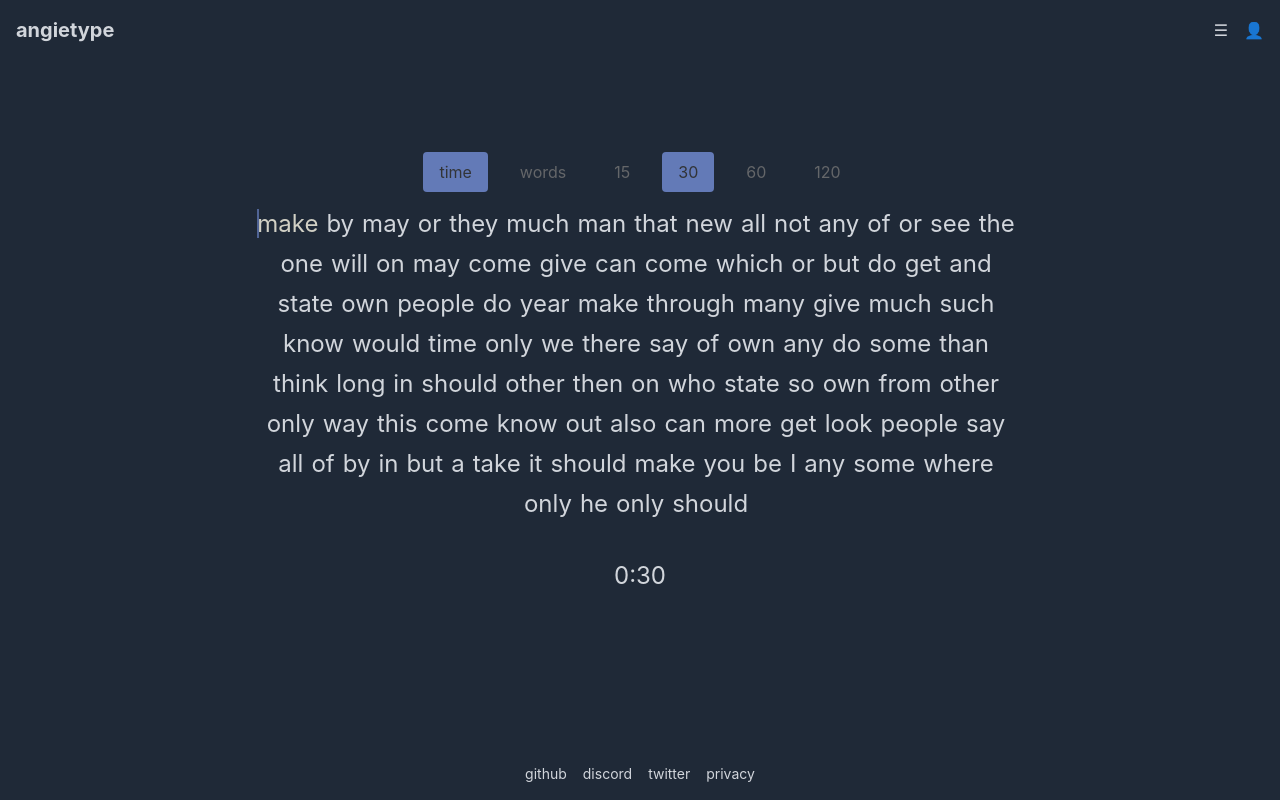
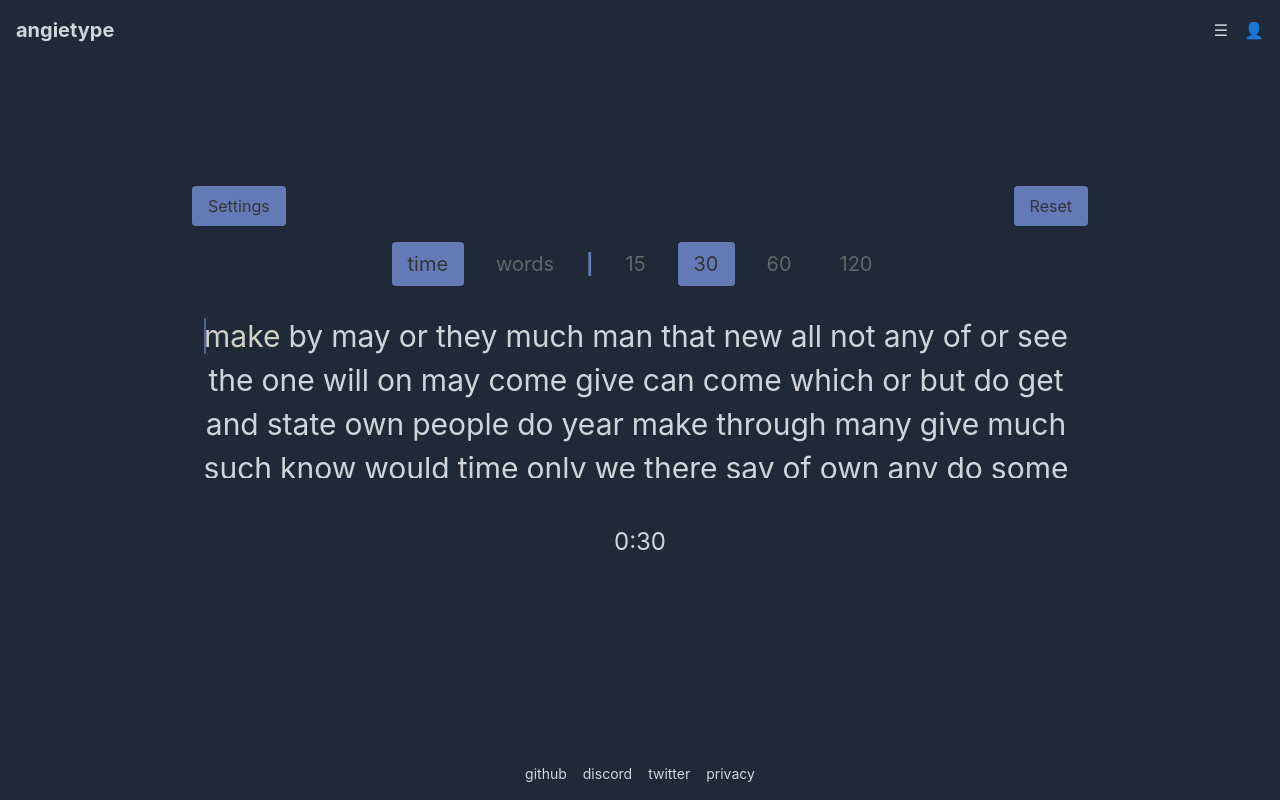
Before and after one commit to angelo-234/typing-test, a React (Create React App) app: page / in a window 1280 px wide. Built offline with nearby package versions, Linux system fonts and the light colour scheme.

Commit message:
layout changes and additional logic + reset button

```diff
--- a/src/App.tsx
+++ b/src/App.tsx
@@ -7,6 +7,12 @@ import Footer from './components/Footer';
 const App: React.FC = () => {
   const [mode, setMode] = useState<'time' | 'words'>('time');
   const [duration, setDuration] = useState(30);
+  const [primaryColor, setPrimaryColor] = useState('#637AB7');
+
+  const handleColorChange = (color: string) => {
+    setPrimaryColor(color);
+    document.documentElement.style.setProperty('--primary-color', color);
+  };
 
   useEffect(() => {
     if (mode === 'words' && duration === 30) {
@@ -20,13 +26,13 @@ const App: React.FC = () => {
     <div className="min-h-screen bg-gray-800 text-gray-300 flex flex-col">
       <Header />
       <main className="flex-grow flex flex-col items-center justify-center">
-        <Settings
-          mode={mode}
-          duration={duration}
-          onModeChange={setMode}
-          onDurationChange={setDuration}
-        />
-        <TypingTest mode={mode} duration={duration} />
+        <TypingTest
+        mode={mode}
+        duration={duration}
+        onModeChange={setMode}
+        onDurationChange={setDuration}
+        primaryColor={primaryColor}
+        onColorChange={handleColorChange} />
       </main>
       <Footer />
     </div>
--- a/src/components/Settings.tsx
+++ b/src/components/Settings.tsx
@@ -9,7 +9,8 @@ interface SettingsProps {
 
 const Settings: React.FC<SettingsProps> = ({ mode, duration, onModeChange, onDurationChange }) => {
   return (
-    <div className="mb-4 flex justify-center space-x-4">
+    <div className="mb-8 flex justify-center items-center space-x-4 text-xl">
+      <div className="flex space-x-4">
         <button
           onClick={() => onModeChange('time')}
           className={`px-4 py-2 rounded ${mode === 'time' ? 'bg-primary text-background' : 'text-text-inactive'}`}
@@ -22,6 +23,9 @@ const Settings: React.FC<SettingsProps> = ({ mode, duration, onModeChange, onDur
         >
           words
         </button>
+      </div>
+      <div className="text-primary font-bold">|</div>
+      <div className="flex space-x-4">
         {mode === 'time' && (
           <>
             {[15, 30, 60, 120].map((seconds) => (
@@ -49,6 +53,7 @@ const Settings: React.FC<SettingsProps> = ({ mode, duration, onModeChange, onDur
           </>
         )}
       </div>
+    </div>
   );
 };
 
--- /dev/null
+++ b/src/components/Sidebar.tsx
@@ -0,0 +1,40 @@
+import React from 'react';
+
+interface SidebarProps {
+  isOpen: boolean;
+  onClose: () => void;
+  primaryColor: string;
+  onColorChange: (color: string) => void;
+}
+
+const Sidebar: React.FC<SidebarProps> = ({ isOpen, onClose, primaryColor, onColorChange }) => {
+  const colors = ['#637AB7', '#FF5733', '#33FF57', '#5733FF', '#FF33F5'];
+
+  return (
+    <div
+      className={`fixed top-0 right-0 h-full w-64 bg-background text-text p-4 transform transition-transform duration-300 ease-in-out ${
+        isOpen ? 'translate-x-0' : 'translate-x-full'
+      }`}
+    >
+      <button onClick={onClose} className="absolute top-2 right-2 text-2xl">&times;</button>
+      <h2 className="text-xl mb-4">Settings</h2>
+      <div>
+        <h3 className="mb-2">Primary Color</h3>
+        <div className="flex flex-wrap gap-2">
+          {colors.map((color) => (
+            <button
+              key={color}
+              onClick={() => onColorChange(color)}
+              className={`w-8 h-8 rounded-full ${
+                color === primaryColor ? 'ring-2 ring-white' : ''
+              }`}
+              style={{ backgroundColor: color }}
+            ></button>
+          ))}
+        </div>
+      </div>
+    </div>
+  );
+};
+
+export default Sidebar;
--- a/src/components/TextDisplay.tsx
+++ b/src/components/TextDisplay.tsx
@@ -10,7 +10,7 @@ interface TextDisplayProps {
 
 const TextDisplay: React.FC<TextDisplayProps> = ({ text, currentWordIndex, currentCharIndex, typedText }) => {
   return (
-    <div className="text-2xl mb-8 text-center relative">
+    <div className="text-3xl mb-12 text-center relative h-40 overflow-y-auto">
       <div className="flex flex-wrap justify-center">
         {text.map((word, index) => (
           <Word
--- a/src/components/TypingTest.tsx
+++ b/src/components/TypingTest.tsx
@@ -2,15 +2,23 @@ import React, { useState, useEffect, useRef } from 'react';
 import TextDisplay from './TextDisplay';
 import TypingInput from './TypingInput';
 import Timer from './Timer';
+import Settings from './Settings';
+import Sidebar from './Sidebar';
 import { useTypingTest } from '../hooks/UseTypingTest';
 
 interface TypingTestProps {
     mode: 'time' | 'words';
     duration: number;
+    onModeChange: (mode: 'time' | 'words') => void;
+    onDurationChange: (duration: number) => void;
+    primaryColor: string;
+    onColorChange: (color: string) => void;
 }
 
-const TypingTest: React.FC<TypingTestProps> = ({ mode, duration }) => {
+const TypingTest: React.FC<TypingTestProps> = ({ mode, duration, onModeChange, onDurationChange, primaryColor, onColorChange }) => {
     const inputRef = useRef<HTMLInputElement>(null);
+    const [showSettings, setShowSettings] = useState(true);
+    const [showSidebar, setShowSidebar] = useState(false);
 
     const {
         text,
@@ -36,14 +44,47 @@ const TypingTest: React.FC<TypingTestProps> = ({ mode, duration }) => {
         startTest();
     }, [mode, duration]);
 
+    useEffect(() => {
+        if (timerStarted) {
+            setShowSettings(false);
+        }
+    }, [timerStarted]);
+
     const handleAreaClick = () => {
         if (inputRef.current) {
             inputRef.current.focus();
         }
     };
 
+    const handleReset = () => {
+        restartTest();
+        setShowSettings(true);
+    };
+
     return (
-    <div className="w-full max-w-3xl mx-auto cursor-default" onClick={handleAreaClick}>
+        <div className="w-full max-w-4xl mx-auto cursor-default" onClick={handleAreaClick}>
+            <div className="flex justify-between items-center mb-4">
+                <button
+                    onClick={() => setShowSidebar(!showSidebar)}
+                    className="bg-primary text-background px-4 py-2 rounded"
+                >
+                    Settings
+                </button>
+                <button
+                    onClick={handleReset}
+                    className="bg-primary text-background px-4 py-2 rounded"
+                >
+                    Reset
+                </button>
+            </div>
+            {showSettings && (
+                <Settings
+                    mode={mode}
+                    duration={duration}
+                    onModeChange={onModeChange}
+                    onDurationChange={onDurationChange}
+                />
+            )}
             <TextDisplay
                 text={text}
                 currentWordIndex={currentWordIndex}
@@ -88,6 +129,12 @@ const TypingTest: React.FC<TypingTestProps> = ({ mode, duration }) => {
                     <p className="text-xl">Accuracy: {accuracy.toFixed(2)}%</p>
                 </div>
             )}
+            <Sidebar
+                isOpen={showSidebar}
+                onClose={() => setShowSidebar(false)}
+                primaryColor={primaryColor}
+                onColorChange={onColorChange}
+            />
         </div>
     );
 };
--- a/tailwind.config.js
+++ b/tailwind.config.js
@@ -9,7 +9,7 @@ module.exports = {
         'background': '#323437',
         'text': '#d1d0c5',
         'text-inactive': '#646669',
-        'primary': '#637AB7', // Updated to the new purple color
+        'primary': 'var(--primary-color, #637AB7)', // Use CSS variable for primary color
         'error': '#ca4754',
       },
     },
```
Also changed, not shown: src/globalStyles.css (added, +8 -0 lines). Lines whose indentation alone changed are shown as unchanged.
